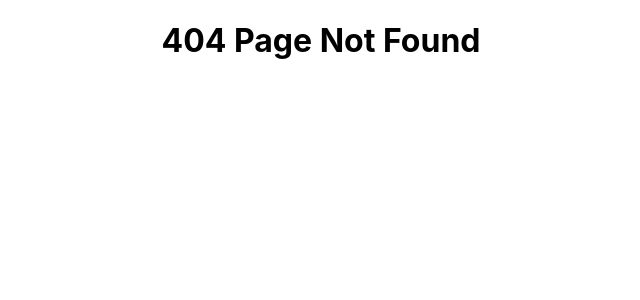
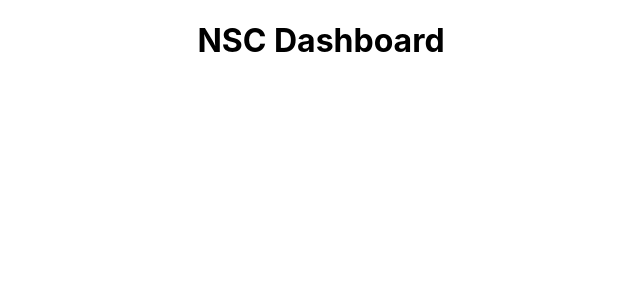
Before and after one commit to SL-Sports/nsc-web, a React (Create React App) app: page /nsc in a window 1280 px wide. Before the commit this address had no page. Shown: the top 300 px of the page, without its empty margins (319-959 px from the left). Built offline with nearby package versions, Linux system fonts and the light colour scheme.

Commit message:
setup nsc dashboard route

```diff
--- /dev/null
+++ b/src/components/nsc/index.js
@@ -0,0 +1,9 @@
+import React from "react";
+
+export default function NSCDashboard() {
+  return (
+    <>
+      <h1>NSC Dashboard</h1>
+    </>
+  );
+}
--- a/src/components/routes/index.js
+++ b/src/components/routes/index.js
@@ -13,6 +13,7 @@ import Forgot from "../auth/forgot";
 import Rankings from "../rankings";
 import NewRanking from "../rankings/newRanking";
 import EditRanking from "../rankings/editRanking";
+import NSCDashboard from "../nsc";
 
 function Home() {
   return <h1 style={{ color: COLORS.blueGradientStart }}>Home</h1>;
@@ -47,6 +48,9 @@ export default function Routes() {
         <Route exact path="/rankings/new" component={NewRanking} />
         <Route path="/rankings/edit/:rankingID" component={EditRanking} />
 
+        {/* NSC Dashboard */}
+        <Route exact path="/nsc" component={NSCDashboard} />
+
         {/* NoMatch */}
         <Route path="*" component={NoMatch} />
       </Switch>
```
Also changed, not shown: src/components/nsc/associations.js (added), src/components/nsc/sports.js (added).
